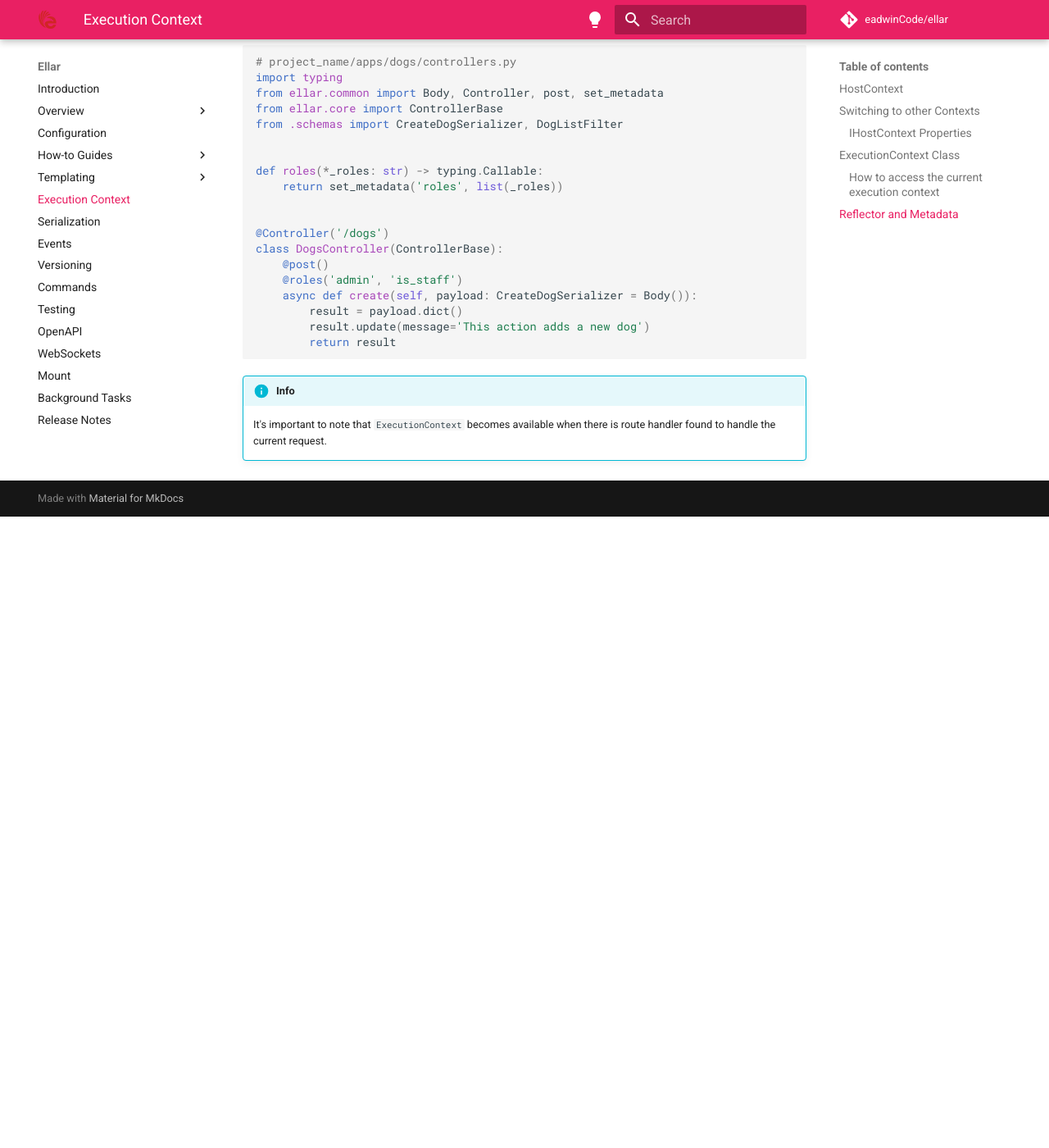
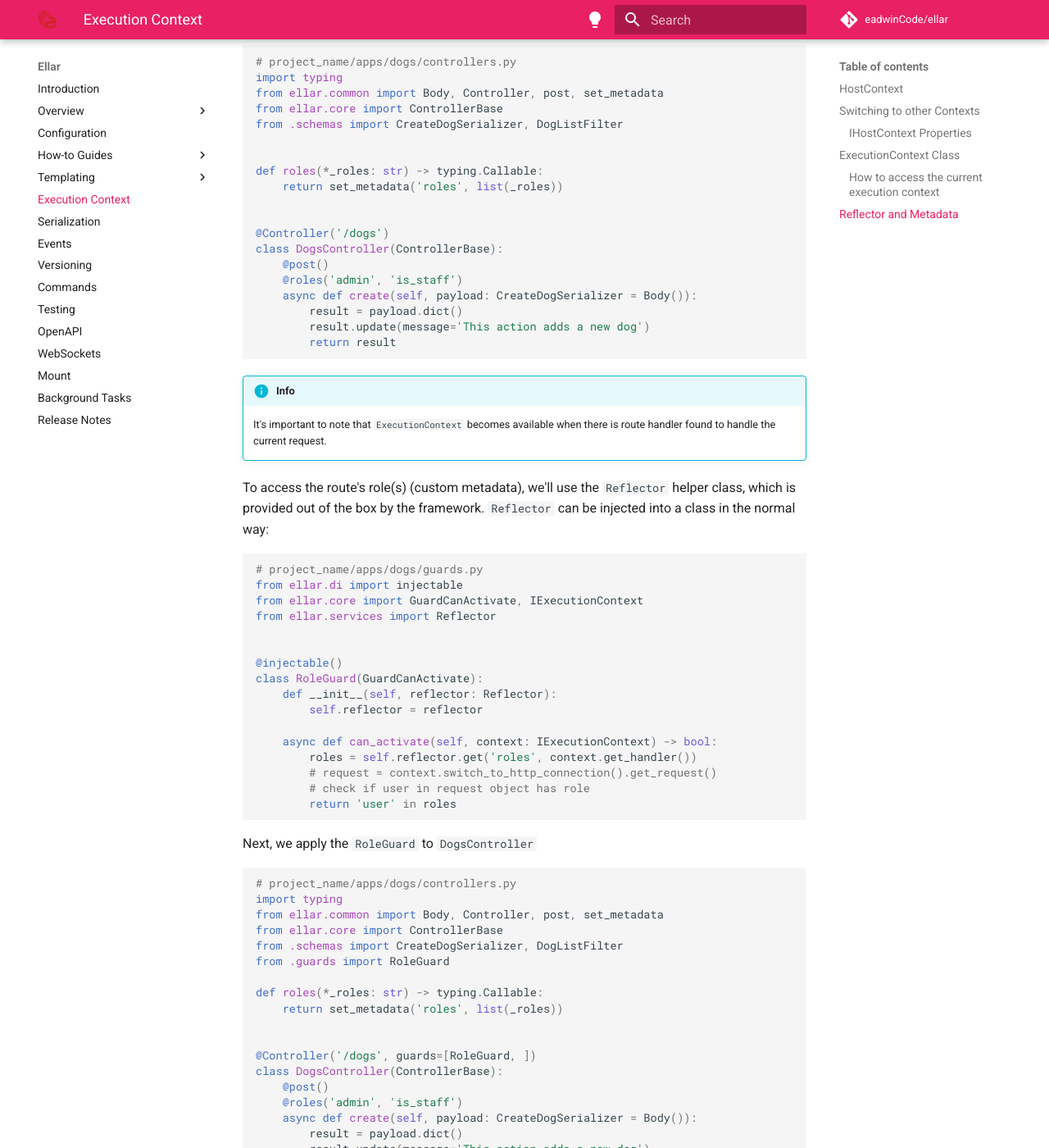
Before and after one commit to python-ellar/ellar, an MkDocs documentation site: the page built from docs/basics/execution-context.md, in a window 1280 px wide and 1400 px high, scrolled down 4907 px. Shown: the whole window at 82% size. Built offline with MkDocs 1.6.1 and Material for MkDocs 9.7.7, drawn with Linux system fonts in a browser that asks for light colours; comment, search, counter and statistics services are not loaded; before the commit the page ends 5537 px from its top, so only the background shows below that; some of the changed text lies outside the part shown.

````diff
--- a/docs/basics/execution-context.md
+++ b/docs/basics/execution-context.md
@@ -239,3 +239,73 @@ class DogsController(ControllerBase):
 
 !!! info
     It's important to note that `ExecutionContext` becomes available when there is route handler found to handle the current request.
+
+To access the route's role(s) (custom metadata), we'll use the `Reflector` helper class, which is provided out of the box by the framework.
+`Reflector` can be injected into a class in the normal way:
+
+```python
+# project_name/apps/dogs/guards.py
+from ellar.di import injectable
+from ellar.core import GuardCanActivate, IExecutionContext
+from ellar.services import Reflector
+
+
+@injectable()
+class RoleGuard(GuardCanActivate):
+    def __init__(self, reflector: Reflector):
+        self.reflector = reflector
+
+    async def can_activate(self, context: IExecutionContext) -> bool:
+        roles = self.reflector.get('roles', context.get_handler())
+        # request = context.switch_to_http_connection().get_request()
+        # check if user in request object has role
+        return 'user' in roles
+```
+
+Next, we apply the `RoleGuard` to `DogsController`
+
+```python
+# project_name/apps/dogs/controllers.py
+import typing
+from ellar.common import Body, Controller, post, set_metadata
+from ellar.core import ControllerBase
+from .schemas import CreateDogSerializer, DogListFilter
+from .guards import RoleGuard
+
+def roles(*_roles: str) -> typing.Callable:
+    return set_metadata('roles', list(_roles))
+
+
+@Controller('/dogs', guards=[RoleGuard, ])
+class DogsController(ControllerBase):
+    @post()
+    @roles('admin', 'is_staff')
+    async def create(self, payload: CreateDogSerializer = Body()):
+        result = payload.dict()
+        result.update(message='This action adds a new dog')
+        return result
+```
+
+Also, since `RoleGuard` depends on `Reflector`, it has to be registered as a provider. And we do that in `DogsModule`:
+
+```python
+# project_name/apps/dogs/module.py
+
+from ellar.common import Module
+from ellar.core import ModuleBase
+from ellar.di import Container
+
+from .controllers import DogsController
+from .guards import RoleGuard
+
+
+@Module(
+    controllers=[DogsController],
+    providers=[RoleGuard],
+)
+class DogsModule(ModuleBase):
+    def register_providers(self, container: Container) -> None:
+        # for more complicated provider registrations
+        # container.register_instance(...)
+        pass
+```
````
Also changed, not shown: docs/templating/templating.md (+357 -0 lines).
